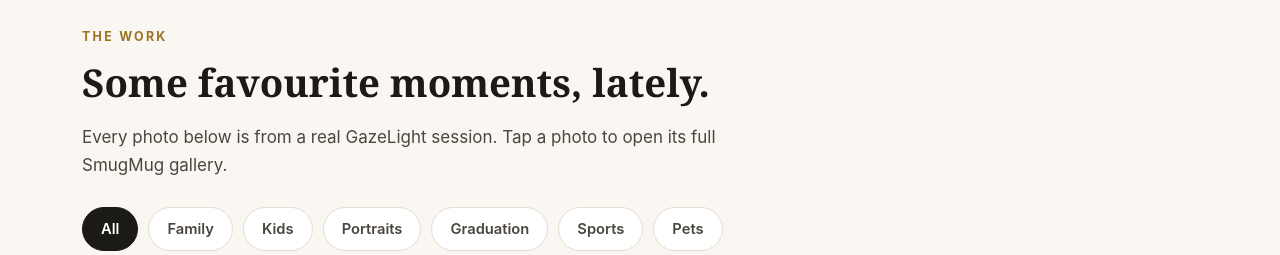
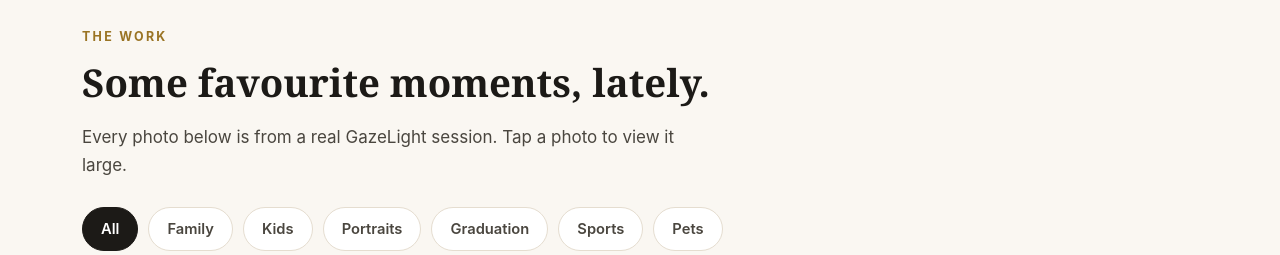
Before and after one commit to songada/gazelight-studio, a plain HTML site: page index.html in a window 1280 px wide. Shown: the part 880-1135 px from the top of the page. Drawn offline with Linux system fonts and the light colour scheme.

Commit message:
Fix portfolio intro: photos open in lightbox, not SmugMug

```diff
--- a/index.html
+++ b/index.html
@@ -97,7 +97,7 @@
     <div class="wrap">
       <p class="eyebrow">The work</p>
       <h2>Some favourite moments, lately.</h2>
-      <p class="section-intro">Every photo below is from a real GazeLight session. Tap a photo to open its full SmugMug gallery.</p>
+      <p class="section-intro">Every photo below is from a real GazeLight session. Tap a photo to view it large.</p>
 
       <div class="filters" role="group" aria-label="Filter portfolio">
         <button class="filter-btn is-active" data-filter="all">All</button>
```
